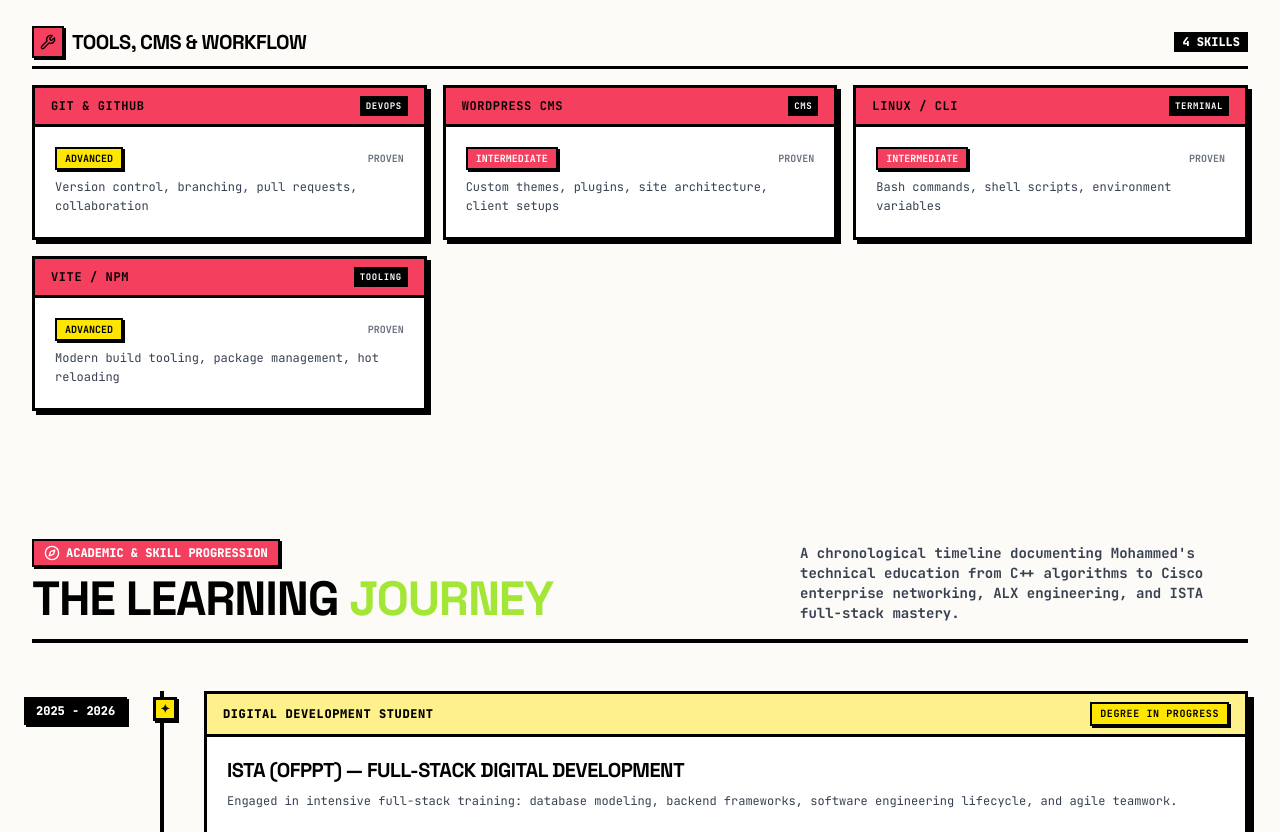
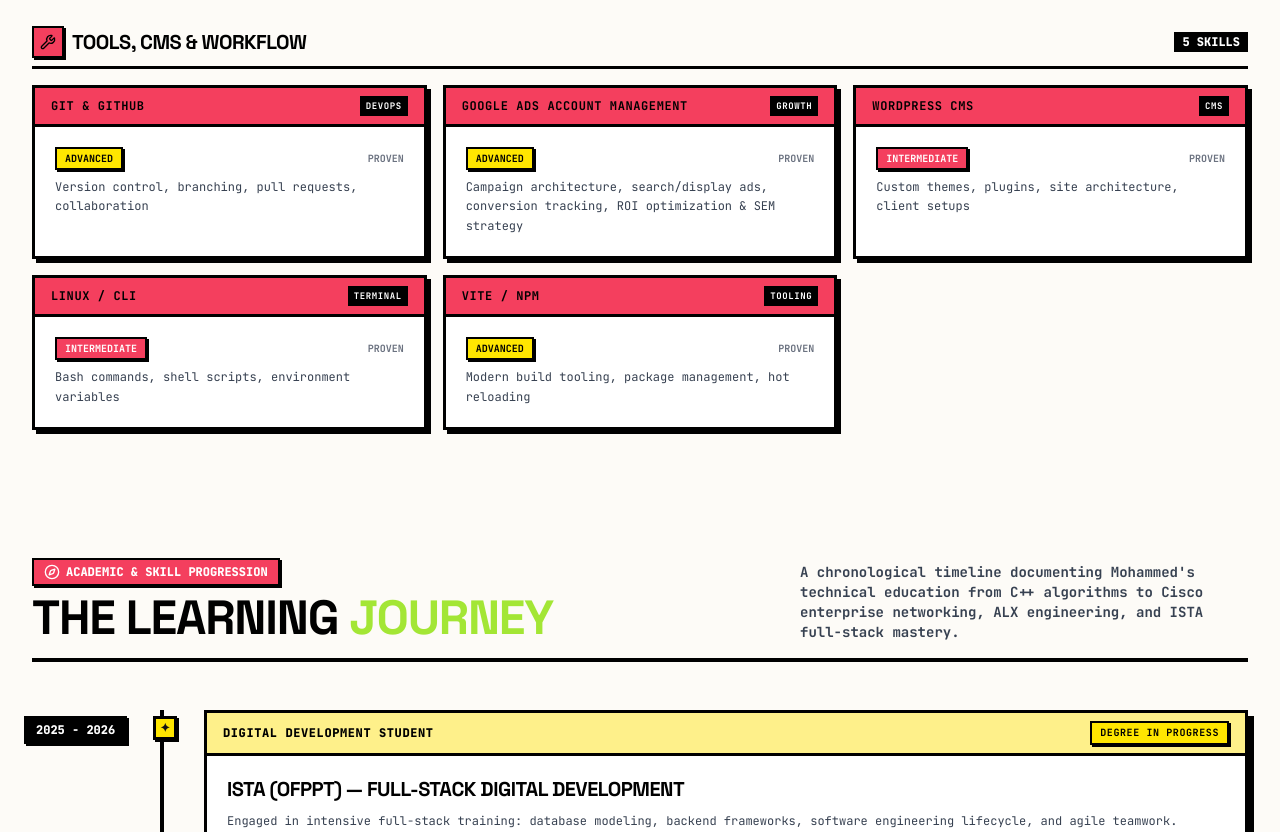
Before and after one commit to StackOdyssey/DebugLab, a React (Vite) app: page / in a window 1280 px wide. Shown: the part 5820-6652 px from the top of the page. Built offline with nearby package versions, Linux system fonts and the light colour scheme.

Commit message:
feat: add Google Ads Account Management skill

```diff
--- a/src/data/portfolioData.js
+++ b/src/data/portfolioData.js
@@ -269,6 +269,7 @@ export const PORTFOLIO = {
       color: "bg-brutal-pink",
       skills: [
         { name: "Git & GitHub", level: "Advanced", desc: "Version control, branching, pull requests, collaboration", tag: "DevOps" },
+        { name: "Google Ads Account Management", level: "Advanced", desc: "Campaign architecture, search/display ads, conversion tracking, ROI optimization & SEM strategy", tag: "Growth" },
         { name: "WordPress CMS", level: "Intermediate", desc: "Custom themes, plugins, site architecture, client setups", tag: "CMS" },
         { name: "Linux / CLI", level: "Intermediate", desc: "Bash commands, shell scripts, environment variables", tag: "Terminal" },
         { name: "Vite / npm", level: "Advanced", desc: "Modern build tooling, package management, hot reloading", tag: "Tooling" }
@@ -323,7 +324,7 @@ export const PORTFOLIO = {
     help: "Available commands:\n  • about      - Learn more about Mohammed (StackOdyssey)\n  • skills     - Display full tech stack breakdown\n  • certs      - View verified certifications (Cisco, ALX, C++, ISTA)\n  • projects   - List GitHub repositories and live tools\n  • ipcalc     - Quick subnet calculation demo\n  • contact    - Get email, socials, and contact links\n  • whoami     - Check who you are connected to\n  • matrix     - Enter the hacker matrix rain effect\n  • theme      - List available brutalist themes\n  • clear      - Clear terminal screen",
     about: "MOHAMMED (STACKODYSSEY)\nRole: Full-Stack Web Developer & Digital Craftsman\nEducation: ISTA Full-Stack + ALX Africa + FreeCodeCamp\nFocus: High-performance React apps, Django backends, and rock-solid network logic.\nGitHub: https://github.com/StackOdyssey",
     certs: "VERIFIED CERTIFICATIONS:\n1. [CISCO] Switching & IP Addressing / Network Architecture (2025)\n2. [ALX AFRICA] Front-End Web Development Specialization (2025/2026)\n3. [C++] Fundamentals & Algorithmic Foundations (2024)\n4. [ISTA] Développement Digital Full Stack (In Progress)\n5. [FREECODECAMP] Responsive Design & JS Algorithms",
-    skills: "CORE TECH STACK:\n• Frontend: React.js, JavaScript (ES6+), HTML5, CSS3, Tailwind CSS, Next.js basics\n• Backend: Python, Django, C++, RESTful APIs, JSON\n• Networking: Cisco Switching, IPv4 Subnetting, CIDR, TCP/IP Protocols\n• Tools: Git/GitHub, WordPress, Linux CLI, Vite, npm",
+    skills: "CORE TECH STACK:\n• Frontend: React.js, JavaScript (ES6+), HTML5, CSS3, Tailwind CSS, Next.js basics\n• Backend: Python, Django, C++, RESTful APIs, JSON\n• Networking: Cisco Switching, IPv4 Subnetting, CIDR, TCP/IP Protocols\n• Marketing & Tools: Google Ads Account Management, Git/GitHub, WordPress, Linux CLI, Vite, npm",
     projects: "FEATURED PROJECTS & REPOSITORIES:\n1. Safe Hands Logistics   -> Next.js Enterprise CRM & Freight Platform (Client Case Study)\n2. alx-fe-reactjs        -> React Odyssey modular component ecosystem\n3. Alx_DjangoLearnLab    -> Django backend & REST API engine\n4. dynamic-to-do-list-js -> Pure JS productivity manager\n5. ALX_Simple_Quiz       -> Timed JS knowledge quiz\n6. cisco-subnet-toolkit  -> Interactive IPv4 bitwise calculator",
     contact: "CONNECT WITH MOHAMMED (STACKODYSSEY):\n• GitHub: https://github.com/StackOdyssey\n• Email:  contact.stackodyssey@gmail.com\n• Status: Open for Internships, Freelance, & Full-Time Junior roles!",
     whoami: "guest@debuglab-terminal (Visitor looking at Mohammed's Portfolio 🚀)"
```
